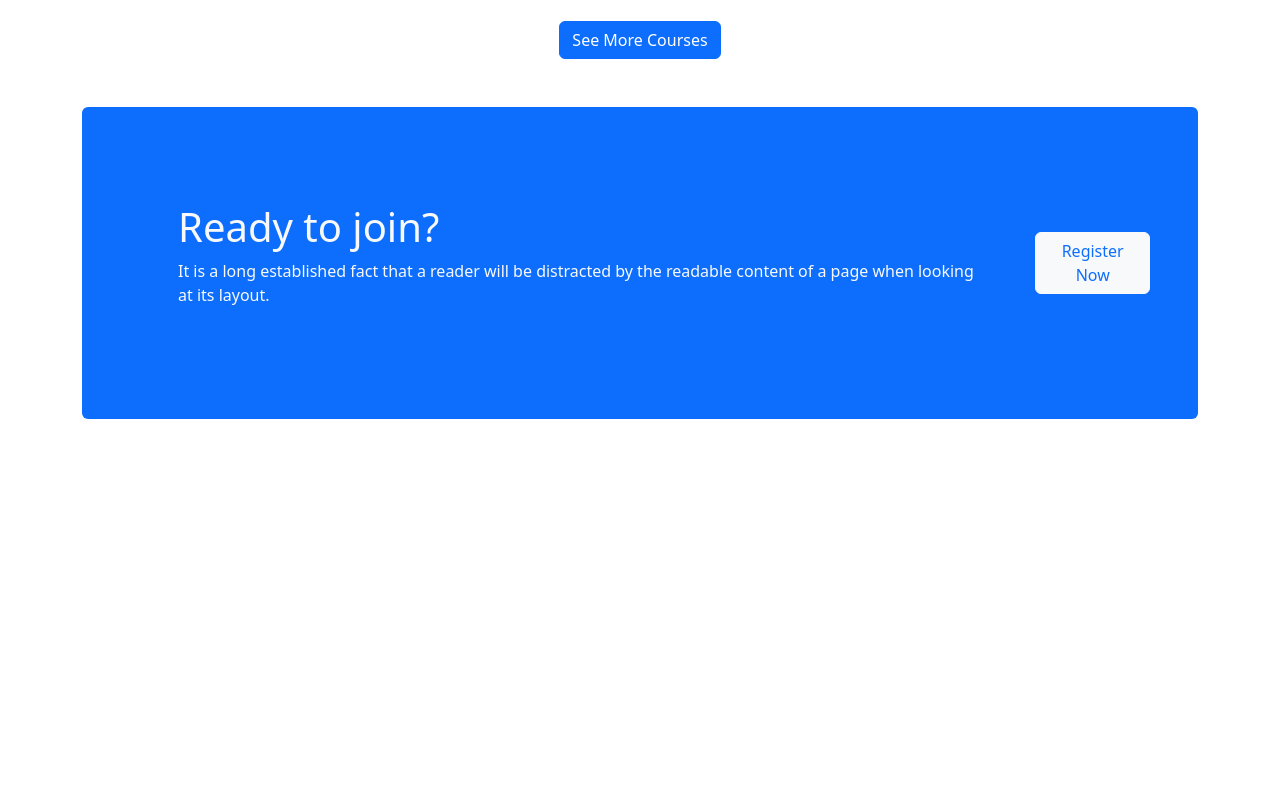
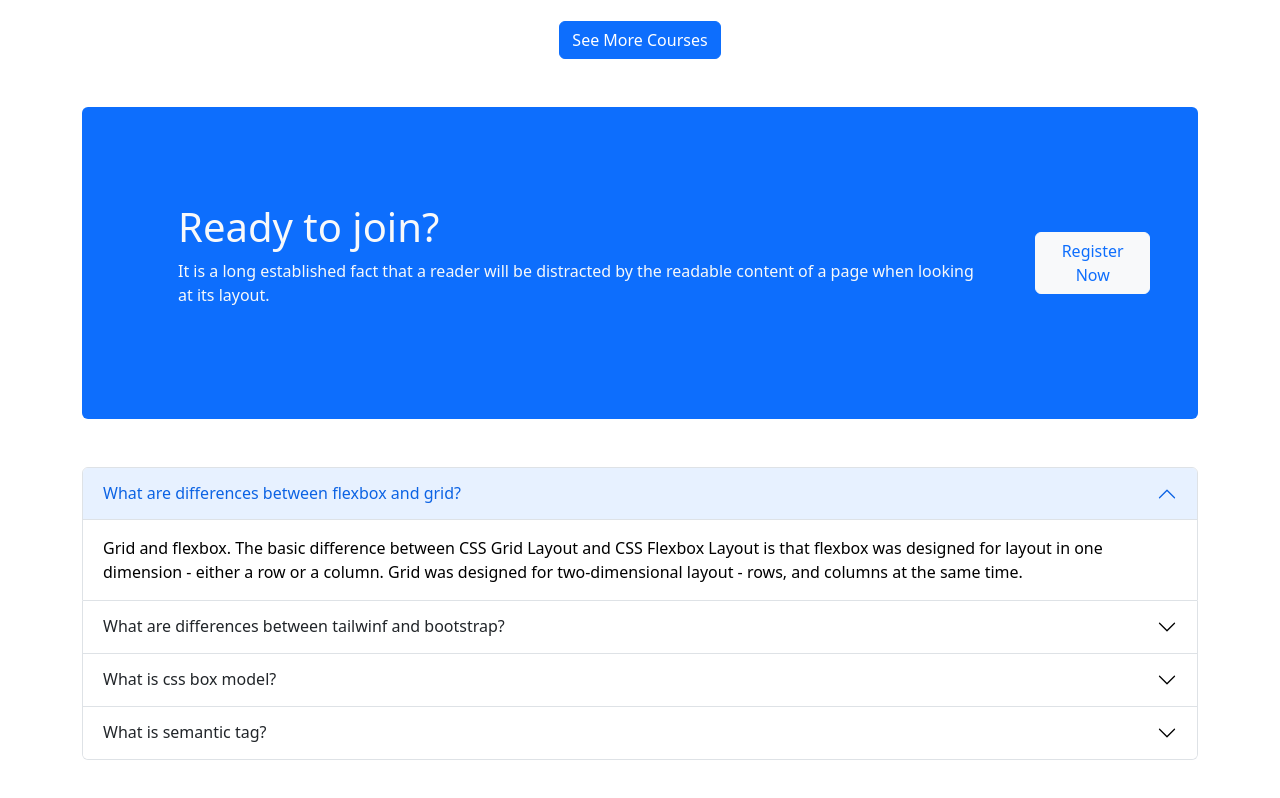
Before and after one commit to JfJubaer/Edutech, a plain HTML site: page index.html in a window 1280 px wide. Shown: the part 1648-2446 px from the top of the page. Before the commit the page ends 2115 px from the top, so only its background shows below. Drawn offline with nearby package versions, Linux system fonts and the light colour scheme.

Commit message:
accordion

```diff
--- a/index.html
+++ b/index.html
@@ -229,9 +229,68 @@ Register Now
     <br>
     <br>
     <!-- questions -->
-    <section>
+   <section>
+    <div class="accordion" id="accordionExample">
+      <div class="accordion-item">
+        <h2 class="accordion-header" id="headingOne">
+          <button class="accordion-button" type="button" data-bs-toggle="collapse" data-bs-target="#collapseOne" aria-expanded="true" aria-controls="collapseOne">
+            What are differences between flexbox and grid?
+          </button>
+        </h2>
+        <div id="collapseOne" class="accordion-collapse collapse show" aria-labelledby="headingOne" data-bs-parent="#accordionExample">
+          <div class="accordion-body">
+            Grid and flexbox. The basic difference between CSS Grid Layout and CSS Flexbox Layout is that flexbox was designed for layout in one dimension - either a row or a column. Grid was designed for two-dimensional layout - rows, and columns at the same time.
+          </div>
+        </div>
+      </div>
+      <div class="accordion-item">
+        <h2 class="accordion-header" id="headingTwo">
+          <button class="accordion-button collapsed" type="button" data-bs-toggle="collapse" data-bs-target="#collapseTwo" aria-expanded="false" aria-controls="collapseTwo">
+            What are differences between tailwinf and bootstrap?
+          </button>
+        </h2>
+        <div id="collapseTwo" class="accordion-collapse collapse" aria-labelledby="headingTwo" data-bs-parent="#accordionExample">
+          <div class="accordion-body">
+            Bootstrap's utility and layout classes provide you with everything you need to style a responsive webpage. With Tailwind, however, you are much more involved in styling the webpage because you end up having to create your own components using the utility classes that the framework offers.
+          </div>
+        </div>
+      </div>
+      <div class="accordion-item">
+        <h2 class="accordion-header" id="headingThree">
+          <button class="accordion-button collapsed" type="button" data-bs-toggle="collapse" data-bs-target="#collapseThree" aria-expanded="false" aria-controls="collapseThree">
+           What is css box model?
+          </button>
+        </h2>
+        <div id="collapseThree" class="accordion-collapse collapse" aria-labelledby="headingThree" data-bs-parent="#accordionExample">
+          <div class="accordion-body">
+            In CSS, the term "box model" is used when talking about design and layout.
 
-    </section>
+            The CSS box model is essentially a box that wraps around every HTML element. It consists of: margins, borders, padding, and the actual content.
+          </div>
+        </div>
+      </div>
+      <div class="accordion-item">
+        <h2 class="accordion-header" id="headingFour">
+          <button class="accordion-button collapsed" type="button" data-bs-toggle="collapse" data-bs-target="#collapseFour" aria-expanded="false" aria-controls="collapseFour">
+           What is semantic tag?
+          </button>
+        </h2>
+        <div id="collapseFour" class="accordion-collapse collapse" aria-labelledby="headingFour" data-bs-parent="#accordionExample">
+          <div class="accordion-body">
+            A semantic element clearly describes its meaning to both the browser and the developer.
+
+Examples of non-semantic elements: div and span - Tells nothing about its content.
+
+Examples of semantic elements: form, table, and article - Clearly defines its content.
+          </div>
+        </div>
+      </div>
+
+    </div>
+   </section>
+   <br>
+   <br>
+
    </main>
 
     <script src="https://cdn.jsdelivr.net/npm/bootstrap@5.2.0/dist/js/bootstrap.bundle.min.js" integrity="sha384-A3rJD856KowSb7dwlZdYEkO39Gagi7vIsF0jrRAoQmDKKtQBHUuLZ9AsSv4jD4Xa" crossorigin="anonymous"></script>
```
